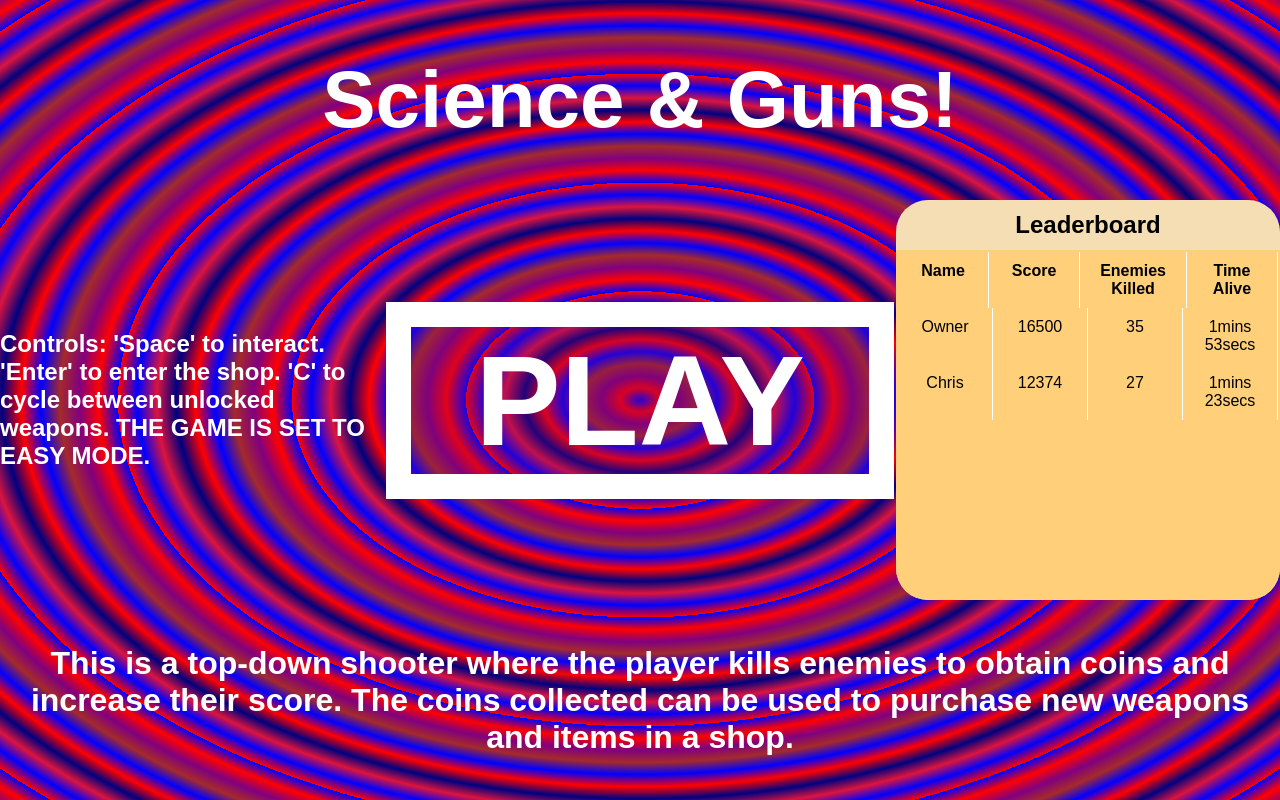
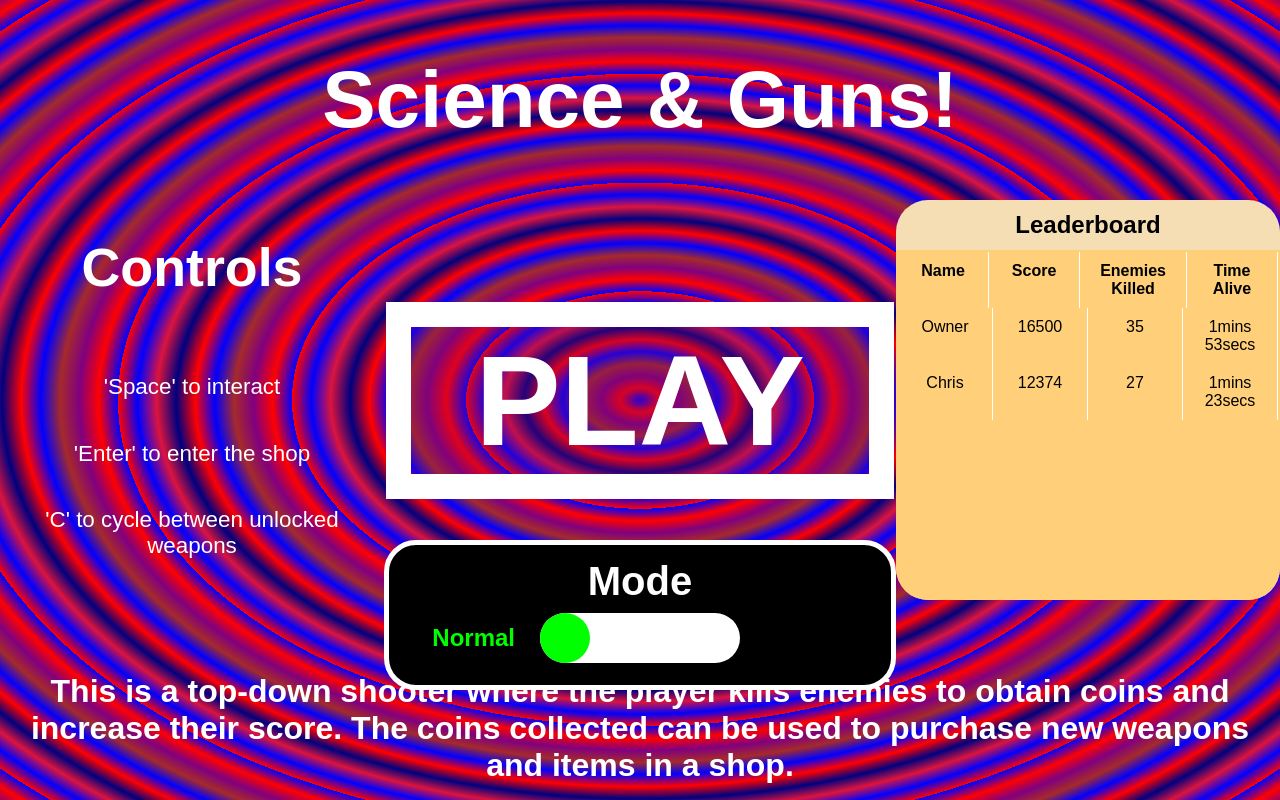
Before and after one commit to Chris-1010/WebDev2-JS_Game, a Flask app: page / in a window 1280 px wide. Run offline with Flask 3, Linux system fonts and the light colour scheme; data comes from the database, SQL or seed files in the repository.

Commit message:
New 'Time Attack' Mode

```diff
--- a/app.py
+++ b/app.py
@@ -1,20 +1,39 @@
-from flask import Flask, render_template, request
+from flask import Flask, render_template, request, session
+from flask_session import Session
 from database import get_db, close_db
 
 app = Flask(__name__)
 app.teardown_appcontext(close_db)
 app.config['SECRET_KEY'] = 'key'
 
+app.config['SESSION_PERMANENT'] = 'False'
+app.config['SESSION_TYPE'] = 'filesystem'
+Session(app)
+
 
 @app.route("/")
 def index():
     db = get_db()
     players = db.execute("SELECT * FROM players ORDER BY score DESC;").fetchall()
+    session["mode"] = "normal"
     return render_template("index.html", players=players)
 
 @app.route("/play")
 def game():
     return render_template("canvas.html")
+
+@app.route("/get_mode", methods=["POST"])
+def get_mode():
+    return session["mode"]
+
+@app.route("/change_mode", methods=["POST"])
+def change_mode():
+    if session["mode"] == "normal":
+        session["mode"] = "time_attack"
+    elif session["mode"] == "time_attack":
+        session["mode"] = "normal"
+    return session["mode"]
+
 
 @app.route("/store_score", methods=["POST"])
 def store_score():
--- a/static/canvas.js
+++ b/static/canvas.js
@@ -1,6 +1,9 @@
 let canvas;
 let context;
 let game_animation;
+
+let mode = "normal";
+
 animate_indexPage();
 
 let xhttp;
@@ -10,6 +13,34 @@ let score;
 let enemies_killed;
 let coins;
 let time_alive;
+
+let heart_index = 0;
+
+
+let mode_switcher = document.querySelector("div");
+if (mode_switcher != null) {
+    mode_switcher.addEventListener("click", function() {
+        xhttp = new XMLHttpRequest();
+        xhttp.open("POST", "change_mode", true);
+        xhttp.send()
+
+        if (mode == "normal") {
+            mode_switcher.style.setProperty("--circle_color", "orange");
+            mode_switcher.style.setProperty("--Xtranslate", "300%");
+            document.querySelector("#mode h3:nth-of-type(2)").style.cssText = "translate: 200px";
+            document.querySelector("#mode h3:nth-of-type(3)").style.cssText = "translate: 200px";
+            mode = "time_attack"
+        }
+        else if (mode == "time_attack") {
+            mode_switcher.style.setProperty("--circle_color", "lime");
+            mode_switcher.style.setProperty("--Xtranslate", "0");
+            document.querySelector("#mode h3:nth-of-type(2)").style.cssText = "translate: 0";
+            document.querySelector("#mode h3:nth-of-type(3)").style.cssText = "translate: 0";
+            mode = "normal"
+        }
+        console.log("mode is now " + mode)
+    })
+}
 
 let score_display;
 let enemy_count_display;
@@ -72,6 +103,7 @@ let next_round;
 
 
 let player;
+let health_lost_count = 0;
 
 let unlocked_weapons;
 
@@ -162,7 +194,6 @@ let purchase_audio = new Audio();
 let enemies;
 let active_enemies;
 let enemy_randomiser;
-let enemy_counter;
 let ash_piles;
 let enemy_amount;
 
@@ -196,6 +227,24 @@ function init() {
     context = canvas.getContext("2d");
     context.imageSmoothingEnabled = false; // Stops the sprite image from becoming blurry when idle
 
+    xhttp = new XMLHttpRequest();
+    xhttp.open("POST", "get_mode", true);
+    xhttp.send();
+    xhttp.addEventListener("readystatechange", function() {
+        if (xhttp.readyState === 4) {
+            if (xhttp.status === 200) {
+                mode = xhttp.responseText;
+                console.log("reached the python function which returned " + mode)
+
+                if (mode == "time_attack") {
+                    damage_modifier = 1000;
+                    player.max_health = 900;
+                    player.health = 900;
+                }
+                else damage_modifier = 1;
+            }
+        }
+    });
 
     score = 0;
     enemies_killed = 0;
@@ -243,7 +292,6 @@ function init() {
     coin_color = "white";
 
     // Weapons
-    damage_modifier = 100;
     pellets = [];
 
     hearts = [];
@@ -292,7 +340,6 @@ function init() {
     enemies = ["skull", "horse"];
     active_enemies = [];
     enemy_randomiser = enemies[randint(0, enemies.length - 1)];
-    enemy_counter = 0;
     ash_piles = [];
     enemy_amount = 10;
 
@@ -394,8 +441,6 @@ function init() {
         available_items.splice(index, 1); // remove this item from the choice pool to prevent the same item from being offered twice, save for the extra_hearts
     }
 
-    // console.log("Shop 1's Inventory: " + shop1_inventory[0].name + ", " + shop1_inventory[1].name + ", " + shop1_inventory[2].name)
-
     // Movement
     window.addEventListener("keydown", activate, false)
     window.addEventListener("keyup", deactivate, false)
@@ -472,8 +517,10 @@ function init() {
 
 function draw() {
     game_animation = window.requestAnimationFrame(draw);
+    if (mode == "normal") {
         if (!winner && !next_round && player.health > 0) {
             score += 1;
+        }
     }
 
     fpsInterval = 50;
@@ -490,7 +537,12 @@ function draw() {
 
     // Draw Enemy Counter that will be covered over once round ends
     context.font = "20px Arial";
+    if (mode == "normal") {
         context.fillText("Enemies Remaining: " + enemy_amount, -210 + ((unconditional_counter) % (canvas.width + 210)), canvas.height - 5);
+    }
+    else if (mode == "time_attack") {
+        context.fillText("Enemies Killed: " + enemies_killed, -210 + ((unconditional_counter) % (canvas.width + 210)), canvas.height - 5);
+    }
 
     // Draw background on canvas
     for (let r = starting_row; r < end_row; r += 1) {
@@ -547,8 +599,8 @@ function draw() {
 
     // Draw Player
     context.drawImage(playerImage,
-        player.width * player.frameX, // starting left-hand side
-        player.height * player.frameY, // starting left-hand top
+        player.width * player.frameX,
+        player.height * player.frameY,
         player.width,
         player.height,
 
@@ -565,8 +617,8 @@ function draw() {
 
 
     // Create Enemies
+    if (mode == "normal") {
         if (active_enemies.length < enemy_amount) {
-        enemy_counter += 1;
             if (enemy_randomiser == "skull") {
                 let enemy = {
                     type : "skull",
@@ -631,6 +683,70 @@ function draw() {
         else if (active_enemies.length == 0 && !winner && !next_round) {
             winner = true;
         }
+    }
+    else if (mode == "time_attack") {
+        if (unconditional_counter % (active_enemies.length + 1 * active_enemies.length + 1) == 0) {
+            if (enemy_randomiser == "skull") {
+                let enemy = {
+                    type : "skull",
+                    image_name : enemyImage_skull,
+                    max_health: 100,
+                    health: 100,
+                    damage: 50,
+
+                    hit_score: 20,
+                    kill_score: 200,
+                    coin_value: 543,
+
+                    x: canvas.width - ((canvas.width) * randint(0,1)), // from right or left-hand side
+                    y: randint(50, canvas.height - 50),
+                    inner_x: 7,
+                    inner_y: 12,
+                    inner_width: 8,
+                    inner_height: 13,
+                    width: 25,
+                    height: 29,
+                    frameX: 0,
+                    frameY: 0,
+                    xChange: (2 + randint(0, 1)) - (4 * randint(0, 1)),
+                    yChange: 2 - (4 * randint(0, 1)),
+
+                    counter: 0  // for slower animations
+                };
+                active_enemies.push(enemy);
+            }
+            else if (enemy_randomiser == "horse") {
+                let enemy = {
+                    type : "horse",
+                    image_name : enemyImage_horse,
+                    max_health: 300,
+                    health: 300,
+                    damage: 100,
+
+                    hit_score: 50,
+                    kill_score: 500,
+                    coin_value: 250,
+
+                    x: canvas.width + 50, // from right or left-hand side
+                    y: randint(50, canvas.height - 70),
+                    inner_x: 8,
+                    inner_y: 19,
+                    inner_width: 43,
+                    inner_height: 28,
+                    width: 72,
+                    height: 48,
+                    frameX: 0,
+                    frameY: 0,
+                    xChange: -15,
+
+                    counter: 0  // for slower animations
+                }
+                active_enemies.push(enemy);
+            }
+            enemy_randomiser = enemies[randint(0, enemies.length - 1)];
+        }
+    }
+
 
 
     // Draw Enemies
@@ -865,67 +981,43 @@ function draw() {
                 hearts.push(heart);
             }
         }
+
     if (player.health >= 0) {
-        let health_lost = (player.max_health - player.health)
-        switch (health_lost) {
-            case 50:
-                hearts[0].frameX = 1;
-                break;
-            case 100:
-                hearts[0].frameX = 2;
-                break;
-            case 150:
-                hearts[0].frameX = 2;
-                hearts[1].frameX = 1;
-                break;
-            case 200:
-                hearts[0].frameX = 2;
-                hearts[1].frameX = 2;
-                break;
-            case 250:
-                hearts[0].frameX = 2;
-                hearts[1].frameX = 2;
-                hearts[2].frameX = 1;
-                break;
-            case 300:
-                hearts[0].frameX = 2;
-                hearts[1].frameX = 2;
-                hearts[2].frameX = 2;
-                break;
-            case 350:
-                hearts[0].frameX = 2;
-                hearts[1].frameX = 2;
-                hearts[2].frameX = 2;
-                hearts[3].frameX = 1;
-                break;
-            case 400:
-                hearts[0].frameX = 2;
-                hearts[1].frameX = 2;
-                hearts[2].frameX = 2;
-                hearts[3].frameX = 2;
-                break;
-            case 450:
-                hearts[0].frameX = 2;
-                hearts[1].frameX = 2;
-                hearts[2].frameX = 2;
-                hearts[3].frameX = 2;
-                hearts[4].frameX = 1;
-                break;
-            case 500:
-                hearts.forEach(function(heart) {
-                    heart.frameX = 2;
-                });
-                break;
-            default:
-                hearts.forEach(function(heart) {
-                    heart.frameX = 0;
-                });
-        }
-    }
+
+        while (health_lost_count > 0) {
+
+            if (health_lost_count >= 100) {
+                // if current heart is a half-heart:
+                if (hearts[heart_index].frameX == 1) {
+                    hearts[heart_index].frameX = 2;
+                    heart_index += 1;
+                    health_lost_count -= 50
+                }
+                // if current heart is empty:
+                else if (hearts[heart_index].frameX == 2) heart_index += 1
+                // if current heart is full:
                 else {
-        hearts.forEach(function(heart) {
-            heart.frameX = 2;
-        });
+                    hearts[heart_index].frameX = 2;
+                    heart_index += 1;
+                    health_lost_count -= 100
+                }
+            }
+            else if (health_lost_count <= 50) {
+                // if current heart is a half-heart:
+                if (hearts[heart_index].frameX == 1) {
+                    hearts[heart_index].frameX = 2;
+                    heart_index += 1;
+                    health_lost_count -= 50
+                }
+                // if current heart is empty:
+                else if (hearts[heart_index].frameX == 2) heart_index += 1
+                // if current heart is full:
+                else {
+                    hearts[heart_index].frameX = 1;
+                    health_lost_count -= 50
+                }
+            }
+        }
     }
 
     // Draw UI
@@ -960,6 +1052,7 @@ function draw() {
         // Score
     context.fillStyle = "white";
     context.fillText("Score: " + score, 5, 20, 100, 10);
+    if (mode == "normal") {
             // Coins
         context.fillStyle = "black";
         context.fillRect(5, 25, 65, 20);
@@ -978,6 +1071,7 @@ function draw() {
             coin_color = "white";
         }
         context.fillText(coins, 27, 42, 40)
+    }
 
 
 
@@ -1361,9 +1455,16 @@ function draw() {
                     }
                     if (player.health > 0) {
                         player_hurt_audio.play();
+                        health_lost_count = player.health;
                         player.health -= enemy.damage;
-                    }
-                    console.log("An enemy hit you! Player health is now " + player.health)
+                        health_lost_count -= player.health;
+                        if (player.health < 0) {
+                            health_lost_count = 0 - player.health;
+                            player.health = 0;
+                        }
+                    }
+                    console.log("A " + enemy.type + " hit you! Player health is now " + player.health)
+                    break;
             }
         }
     }
@@ -1470,7 +1571,7 @@ function activate(event) {  // 🟢
                         y: player.y + player.inner_y + player.inner_height / 2,
                         width: 2,
                         height: 2,
-                        xChange: 10,
+                        xChange: 16,
                         damage: 50
                     }
                     if (player.turned) { // Change direction of particle if facing left
--- a/static/styles.css
+++ b/static/styles.css
@@ -21,12 +21,119 @@ html#index {
     image-rendering: pixelated;
   }
 
+#canvas #mode {
+    position: absolute;
+    left: 25%;
+    top: 0;
+    font-size: 1.5em;
+    font-family: arial;
+    color: white;
+}
+
+#controls h2 {
+    font-size: 2.4em;
+}
+
+#controls ul {
+    height: 100%;
+    display: flex;
+    flex-direction: column;
+    justify-content: space-evenly;
+}
+
+section#controls {
+    height: 100%;
+    width: 100%;
+    display: grid;
+    grid-template-rows: 0.5fr 1fr;
+    align-items: center;
+    font-size: 1.4em;
+    text-align: center;
+}
+
+#mode h3 {
+    font-size: 1.5em;
+    grid-row: 1;
+    grid-column: 2;
+    align-self: center;
+}
+
+#mode h3:first-of-type {
+    font-size: 2.5em;
+    grid-row: 1/3;
+    margin-bottom: 20px;
+}
+
+#mode h3:not(:first-of-type) {
+    font-weight: 800;
+    transition: 3s;
+    align-self: center;
+    grid-row: 2/4;
+    width: 100%;
+}
+#mode h3:nth-of-type(2) {
+    color: lime;
+
+    grid-column: 1;
+
+    text-align: end;
+    margin-right: 50px;
+}
+#mode h3:nth-of-type(3) {
+    color: orangered;
+    grid-column: 2;
+    text-align: start;
+    margin-left: 50px;
+}
+
+#mode div {
+    height: 50px;
+    background: white;
+    width: 200px;
+    border-radius: 5em;
+    grid-column: 2;
+    grid-row: 2/4;
+    align-self: center;
+    position: relative;
+    z-index: 4;
+}
+
+div::before {
+    content: "";
+    height: 50px;
+    background: var(--circle_color, lime);
+    width: 50px;
+    display: block;
+    border-radius: 2em;
+    translate: var(--Xtranslate, 0);
+    transition: 3s;
+}
+
+section#mode {
+    display: grid;
+    grid-template-columns: repeat(3, 1fr);
+    grid-template-rows: repeat(3, 1fr);
+    justify-items: center;
+    width: 100%;
+    grid-row: 2;
+    grid-column: 2;
+    align-self: end;
+    text-align: center;
+    height: 150px;
+    justify-self: center;
+    translate: 0 90px;
+    background: black;
+    border-radius: 2em;
+    border: 5px solid white;
+}
+
 h2#how_to_play {
     text-align: center;
     grid-row: 3;
     grid-column: 1/4;
     font-size: 2em;
-    /* color: white; */
+    align-self: end;
+    margin-bottom: 2vh;
 }
 
 #game_over > a {
--- a/templates/canvas.html
+++ b/templates/canvas.html
@@ -28,6 +28,11 @@
         </form>
 
     </section>
+    {% if  session["mode"] == "normal" %}
+        <h3 id="mode">Mode: Normal</h3>
+    {% elif session["mode"] == "time_attack" %}
+    <h3 id="mode">Mode: Time Attack</h3>
+    {% endif %}
     <canvas></canvas>
 
     <script type="module" src="{{url_for('static', filename='canvas.js')}}"></script>
--- a/templates/index.html
+++ b/templates/index.html
@@ -12,6 +12,13 @@
     <h1>Science & Guns!</h1>
 
     <a href="{{url_for('game')}}"><h1>PLAY</h1></a>
+
+    <section id="mode">
+        <h3>Mode</h3>
+        <div></div>
+        <h3>Normal</h3>
+        <h3>Time Attack</h3>
+    </section>
 
     <section id="leaderboard">
         <h1>Leaderboard</h1>
@@ -34,7 +41,14 @@
         </table>
     </section>
 
-    <h2>Controls: 'Space' to interact. 'Enter' to enter the shop. 'C' to cycle between unlocked weapons. THE GAME IS SET TO EASY MODE.</h2>
+    <section id="controls">
+        <h2>Controls</h2>
+        <ul>
+            <li>'Space' to interact</li>
+            <li>'Enter' to enter the shop</li>
+            <li>'C' to cycle between unlocked weapons</li>
+        </ul>
+    </section>
 
     <h2 id="how_to_play">This is a top-down shooter where the player kills enemies to obtain coins and increase their score. The coins collected can be used to purchase new weapons and items in a shop.</h2>
 
```
Lines whose indentation alone changed are shown as unchanged.
